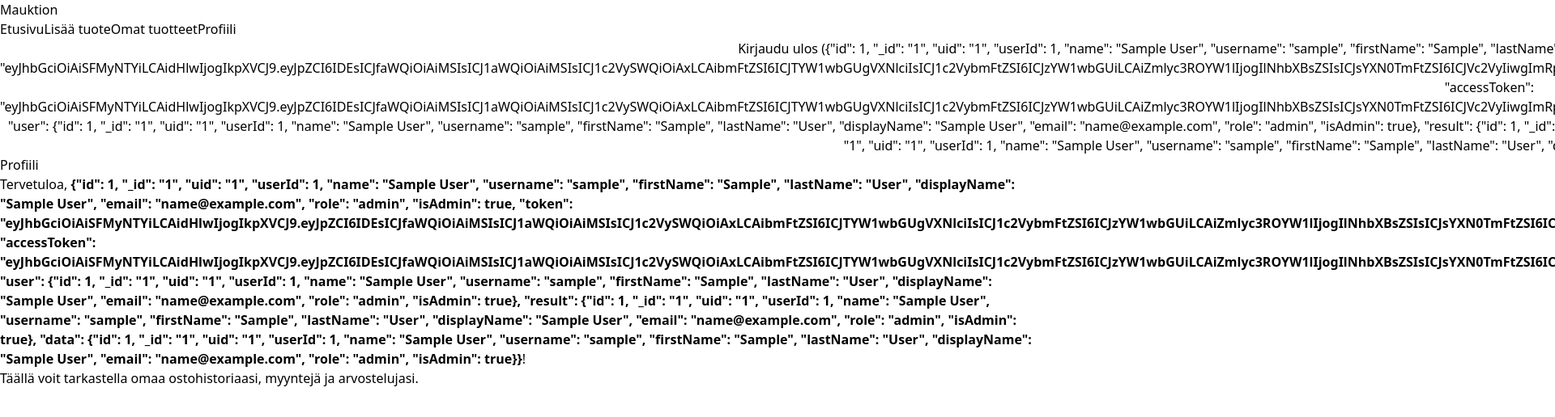
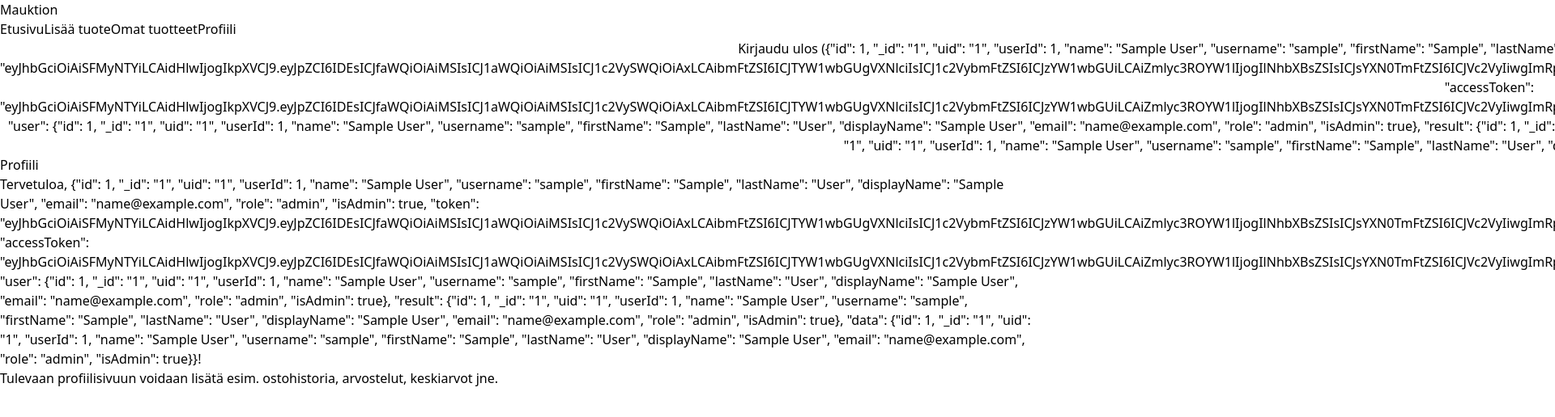
Before and after one commit to ossir1/mauktion-next, a Next.js app: page /profile in a window 1280 px wide. Shown: the top 516 px of the page at 81% size, 1920 px wide, since content can reach past the window. Built offline with nearby package versions, Linux system fonts and the light colour scheme; sample sign-in values are in the browser's storage.

Commit message:
Update profile.tsx

```diff
--- a/pages/profile.tsx
+++ b/pages/profile.tsx
@@ -1,10 +1,9 @@
-import Head from 'next/head'
 import { useEffect, useState } from 'react'
 import { useRouter } from 'next/router'
 
 export default function Profile() {
   const router = useRouter()
-  const [username, setUsername] = useState('')
+  const [username, setUsername] = useState<string | null>(null)
 
   useEffect(() => {
     const user = localStorage.getItem('mauktion-user')
@@ -16,15 +15,17 @@ export default function Profile() {
   }, [])
 
   return (
-    <>
-      <Head>
-        <title>Profiili</title>
-      </Head>
-      <main className="p-6 max-w-xl mx-auto">
-        <h1 className="text-2xl font-bold mb-4">Profiili</h1>
-        <p>Tervetuloa, <strong>{username}</strong>!</p>
-        <p className="mt-2 text-sm text-gray-600">Täällä voit tarkastella omaa ostohistoriaasi, myyntejä ja arvostelujasi.</p>
-      </main>
-    </>
+    <main className="p-6 max-w-xl mx-auto">
+      <h1 className="text-2xl font-bold mb-4">Profiili</h1>
+
+      {username ? (
+        <>
+          <p>Tervetuloa, <span className="font-semibold">{username}</span>!</p>
+          <p className="text-gray-600 mt-2 text-sm">Tulevaan profiilisivuun voidaan lisätä esim. ostohistoria, arvostelut, keskiarvot jne.</p>
+        </>
+      ) : (
+        <p>Kirjaudutaan sisään...</p>
+      )}
+    </main>
   )
 }
```
